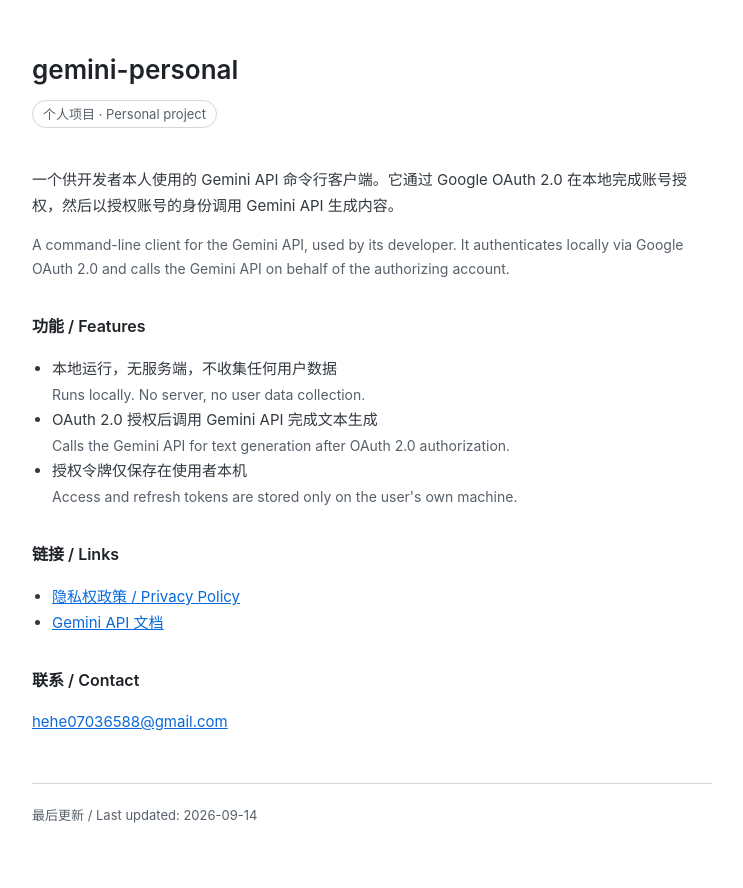
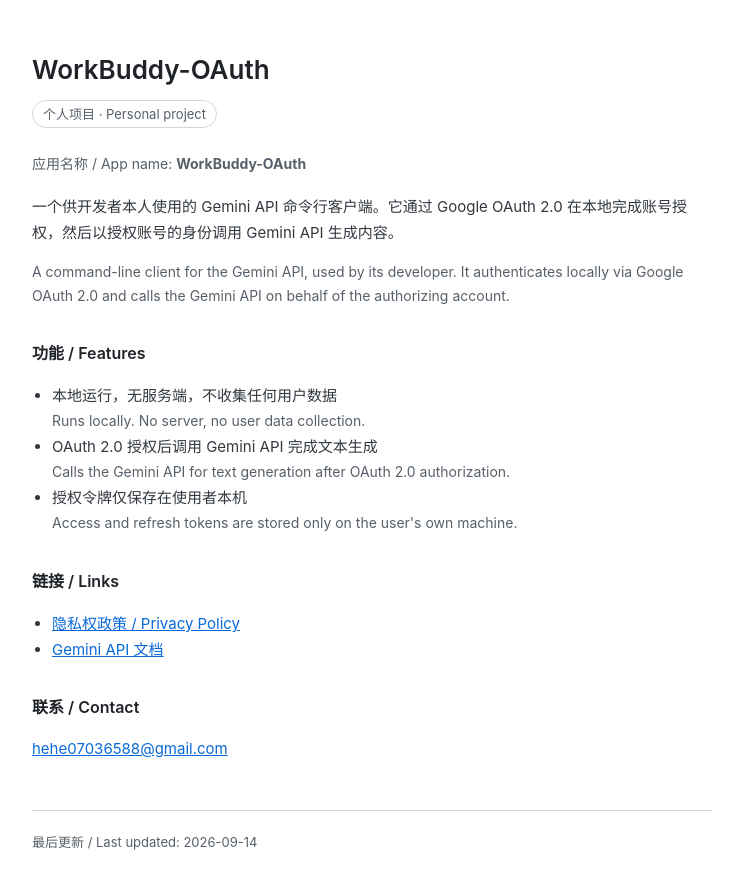
Before and after one commit to baiye63/baiye63.github.io, a plain HTML site: page index.html in a window 1280 px wide. Shown: the whole page, without its empty margins (268-1011 px from the left). Drawn offline with Linux system fonts and the light colour scheme.

Commit message:
Update index.html

```diff
--- a/index.html
+++ b/index.html
@@ -3,7 +3,7 @@
 <head>
 <meta charset="utf-8">
 <meta name="viewport" content="width=device-width, initial-scale=1">
-<title>gemini-personal</title>
+<title>WorkBuddy-OAuth</title>
 <style>
   :root { color-scheme: light; }
   * { box-sizing: border-box; }
@@ -21,14 +21,17 @@
   ul { padding-left: 20px; }
   a { color: #0969da; }
   .en { color: #57606a; font-size: 14px; }
+  .appname { font-size: 14px; color: #57606a; margin: 0 0 18px; }
   footer { margin-top: 48px; padding-top: 20px; border-top: 1px solid #d0d7de;
            font-size: 13px; color: #57606a; }
 </style>
 </head>
 <body>
 <main>
-  <h1>gemini-personal</h1>
+  <h1>WorkBuddy-OAuth</h1>
   <div class="tag">个人项目 · Personal project</div>
+
+  <p class="appname">应用名称 / App name: <strong>WorkBuddy-OAuth</strong></p>
 
   <p>一个供开发者本人使用的 Gemini API 命令行客户端。它通过 Google OAuth 2.0
      在本地完成账号授权，然后以授权账号的身份调用 Gemini API 生成内容。</p>
```
